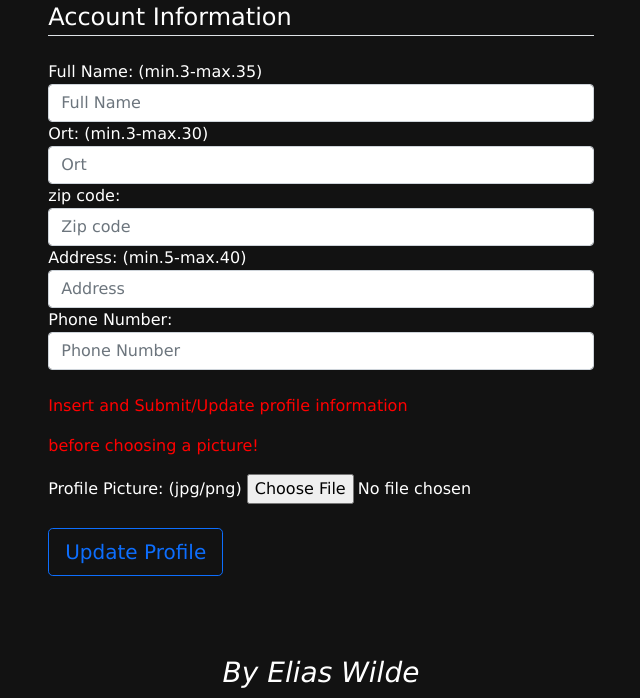
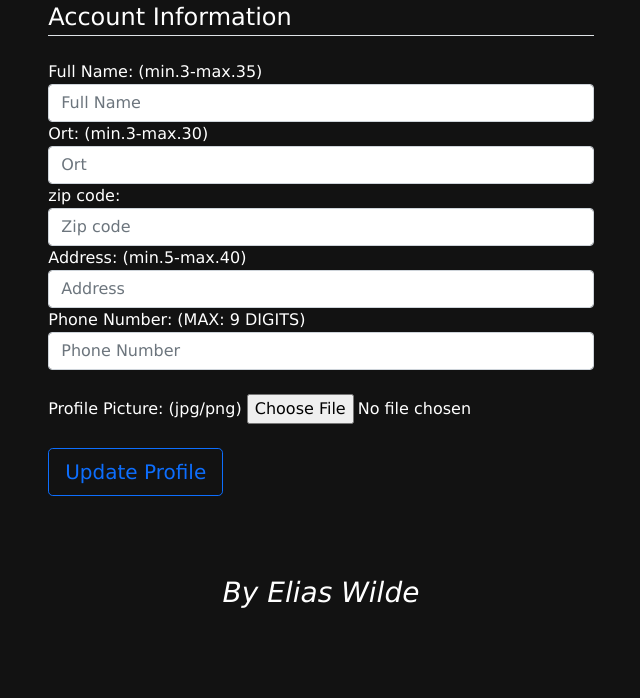
Before and after one commit to Elias-Wilde/my-projekt, a Flask app: template my_project/templates/profile.html in a window 1280 px wide. Shown: the part 274-972 px from the top of the page, without its empty margins (319-959 px from the left). After the commit the page ends 882 px from the top, so only its background shows below. Run offline with Flask 2, Linux system fonts and the light colour scheme; the template is opened without the code that fills it: values that come from a table or form of the project are taken from there, others are empty; parts of the project's set-up code (start-up, migrations or seed data) failed here and were passed over; some libraries are stand-ins or nearby versions.

Commit message:
after submission change: error source corrected

```diff
--- a/my_project/forms.py
+++ b/my_project/forms.py
@@ -54,7 +54,7 @@ class ProfileForm(FlaskForm):
     ort = StringField(label="Ort: (min.3-max.30)", validators=[Length(min=3, max=30)])
     postleitzahl = IntegerField(label="zip code:")
     address = StringField(label="Address: (min.5-max.40)", validators=[Length(min=5, max=40)])
-    phone_number = IntegerField(label="Phone Number:")
+    phone_number = IntegerField(label="Phone Number: (MAX: 9 DIGITS)")
     picture = FileField(
         label="Profile Picture: (jpg/png)", validators=[FileAllowed(["jpg", "png"])]  #only allow images with .ong or .jpg
     )
--- a/my_project/templates/profile.html
+++ b/my_project/templates/profile.html
@@ -41,8 +41,9 @@
                 <br>
                 <div class="form-group">
                     <!-- !Error! The profile has to be filled and submitted before choosing a picture, else Internal service error, Heroku: ineter out of range?!-->
-                    <p style="color: red;"> Insert and Submit/Update profile information</p>
-                    <p style="color: red;"> before choosing a picture!</p>
+                    <!-- ERROR UPDATE -->
+                    <!-- IT BREAKS WHEN THE PHONE NUMBER IS LONGER THEN 9 DIGITS -->
+                    <!-- NOT A PROBLEM WITH THE PICTURE -->
                     <!-- profile picture -->
                     {{ form.picture.label() }}
                     {{ form.picture(class="form-control-file") }}
```
